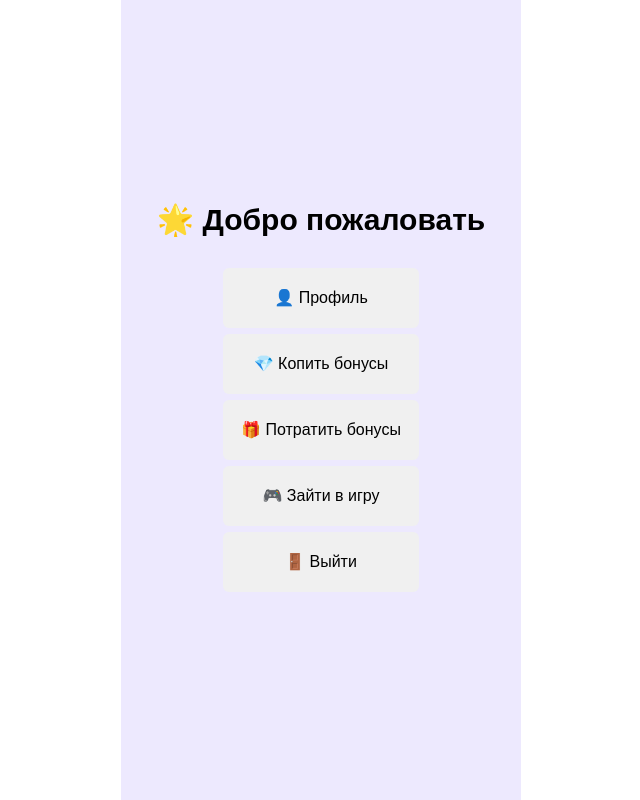
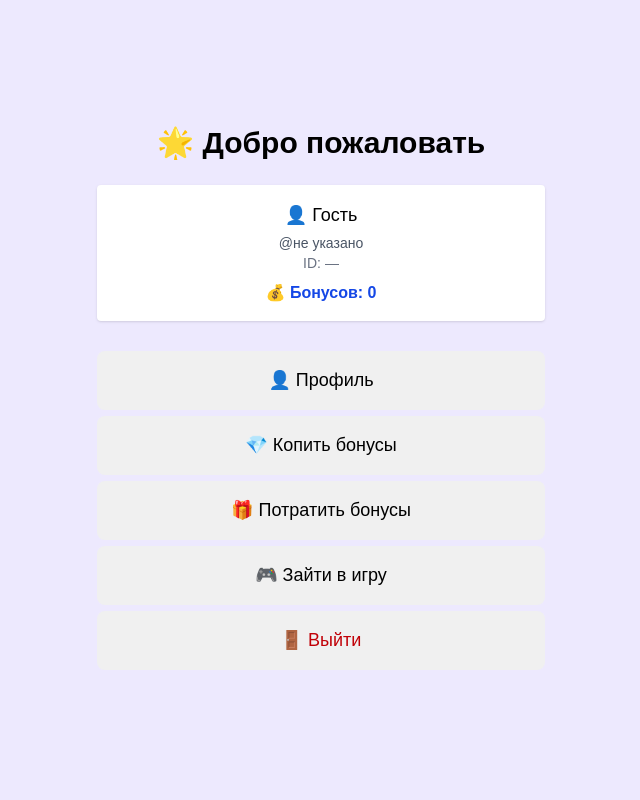
Before and after one commit to Poco-dev/project, a Vue app: page / in a window 1280 px wide. Shown: the whole page, without its empty margins (319-959 px from the left). Built offline with nearby package versions, Linux system fonts and the light colour scheme.

Commit message:
Update App.vue

```diff
--- a/src/App.vue
+++ b/src/App.vue
@@ -3,46 +3,52 @@ export default {
   data() {
     return {
       tg: null,
+      user: null,
+      bonuses: 0, // пока захардкожено
     };
   },
   mounted() {
-    // Проверяем наличие Telegram WebApp API
     if (window.Telegram && window.Telegram.WebApp) {
       this.tg = window.Telegram.WebApp;
+      this.tg.ready();
+      this.tg.expand();
 
-      console.log("Telegram WebApp найден ✅");
-      this.tg.ready(); // Обязательно!
-      this.tg.expand(); // Растянуть на весь экран
+      const unsafe = this.tg.initDataUnsafe;
 
-      if (!this.tg.initData || !this.tg.initDataUnsafe?.user) {
-        console.warn("⚠️ WebApp запущен вне Telegram или initData пустой");
+      if (unsafe && unsafe.user) {
+        this.user = unsafe.user;
+        console.log("✅ Пользователь:", this.user);
+      } else {
+        console.warn("⚠️ Пользователь не определён");
       }
     } else {
-      console.warn("❌ Telegram WebApp не найден. Возможно вы открыли ссылку напрямую в браузере");
+      console.warn("❌ Telegram WebApp не найден");
     }
   },
   methods: {
     exit() {
       if (this.tg) {
-        this.tg.close(); // Закрыть WebApp
+        this.tg.close();
       } else {
         console.warn("❌ Не удалось закрыть WebApp, tg не инициализирован");
       }
     },
     profile() {
-      console.log(tg.Telegram.WebApp.initDataUnsafe.user);
+      alert(`👤 Имя: ${this.user?.first_name || "—"}
+🆔 ID: ${this.user?.id || "—"}
+💰 Бонусов: ${this.bonuses}`);
     },
     saveBonus() {
-      return
+      alert("💎 Вы начали копить бонусы!");
     },
     spendBonus() {
-      return
+      alert("🎁 У вас пока 0 бонусов");
     },
     playGame() {
-      return
+      alert("🎮 Загрузка игры...");
     },
   },
-}
+};
 </script>
 
 <template>
@@ -51,64 +57,41 @@ export default {
       🌟 Добро пожаловать
     </h1>
 
-    <div class="menu">
-      <div class="menu-item flex items-center justify-center cursor-pointer" @click="profile">
-        👤 Профиль
-      </div>
-      <div class="menu-item flex items-center justify-center cursor-pointer" @click="saveBonus">
-        💎 Копить бонусы
-      </div>
-      <div class="menu-item flex items-center justify-center cursor-pointer" @click="spendBonus">
-        🎁 Потратить бонусы
-      </div>
-      <div class="menu-item flex items-center justify-center cursor-pointer" @click="playGame">
-        🎮 Зайти в игру
-      </div>
-      <div class="menu-item flex items-center justify-center cursor-pointer" @click="exit">
-        🚪 Выйти
-      </div>
+    <div class="text-center mb-6 bg-white p-4 rounded shadow w-full max-w-md">
+      <div class="text-lg font-medium mb-1">👤 {{ user?.first_name || 'Гость' }}</div>
+      <div class="text-sm text-gray-600">@{{ user?.username || 'не указано' }}</div>
+      <div class="text-sm text-gray-500">ID: {{ user?.id || '—' }}</div>
+      <div class="mt-2 text-blue-700 font-semibold">💰 Бонусов: {{ bonuses }}</div>
+    </div>
+
+    <div class="menu w-full max-w-md">
+      <div class="menu-item" @click="profile">👤 Профиль</div>
+      <div class="menu-item" @click="saveBonus">💎 Копить бонусы</div>
+      <div class="menu-item" @click="spendBonus">🎁 Потратить бонусы</div>
+      <div class="menu-item" @click="playGame">🎮 Зайти в игру</div>
+      <div class="menu-item bg-red-100 text-red-700 hover:bg-red-200" @click="exit">🚪 Выйти</div>
     </div>
   </div>
 </template>
 
-<style>
+<style scoped>
 .app {
   font-family: Arial, sans-serif;
   padding: 20px;
-  max-width: 400px;
-  margin: 0 auto;
 }
 
 .menu-item {
-  padding: 18px;
+  padding: 16px;
   margin: 6px 0;
   background: #f0f0f0;
   cursor: pointer;
-  border-radius: 6px;
+  border-radius: 8px;
+  text-align: center;
+  font-size: 18px;
+  transition: background 0.2s;
 }
 
 .menu-item:hover {
   background: #e0e0e0;
 }
-
-button {
-  background: #007bff;
-  color: white;
-  border: none;
-  padding: 8px 12px;
-  margin-top: 10px;
-  cursor: pointer;
-  border-radius: 4px;
-}
-
-button:disabled {
-  background: #cccccc;
-  cursor: not-allowed;
-}
-
-.cart {
-  margin-top: 20px;
-  border-top: 1px solid #ddd;
-  padding-top: 10px;
-}
 </style>
```
